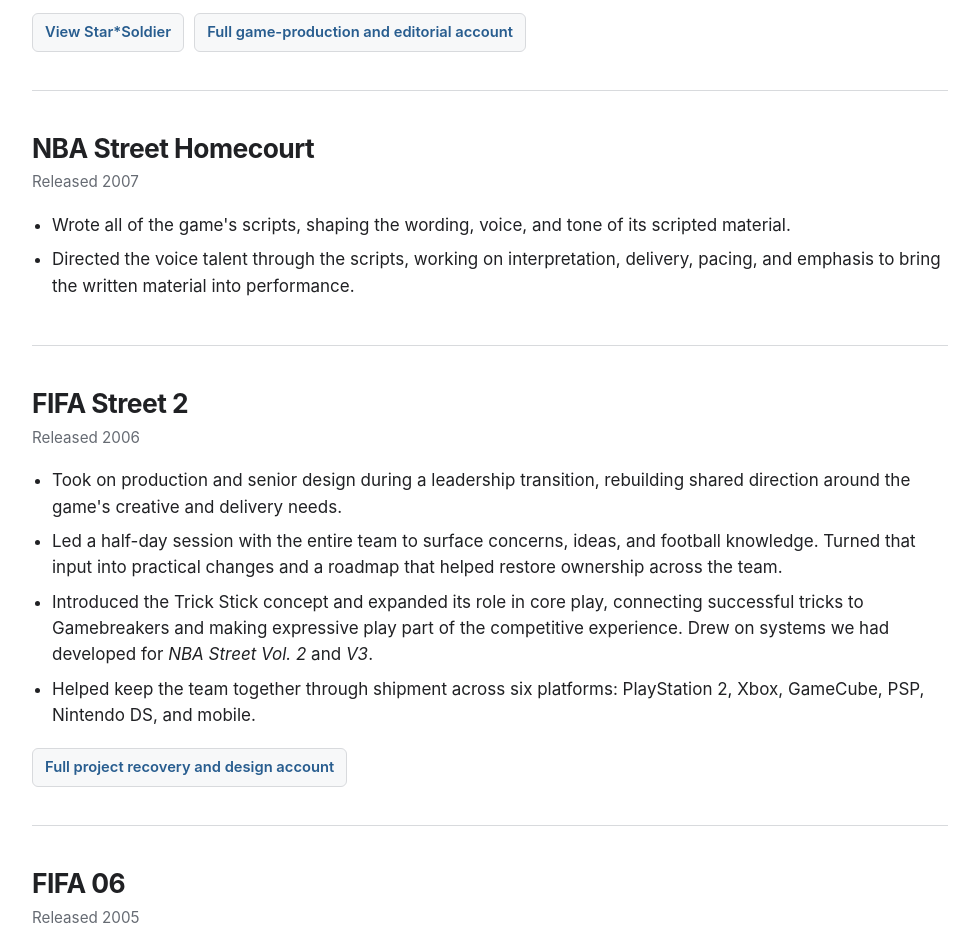
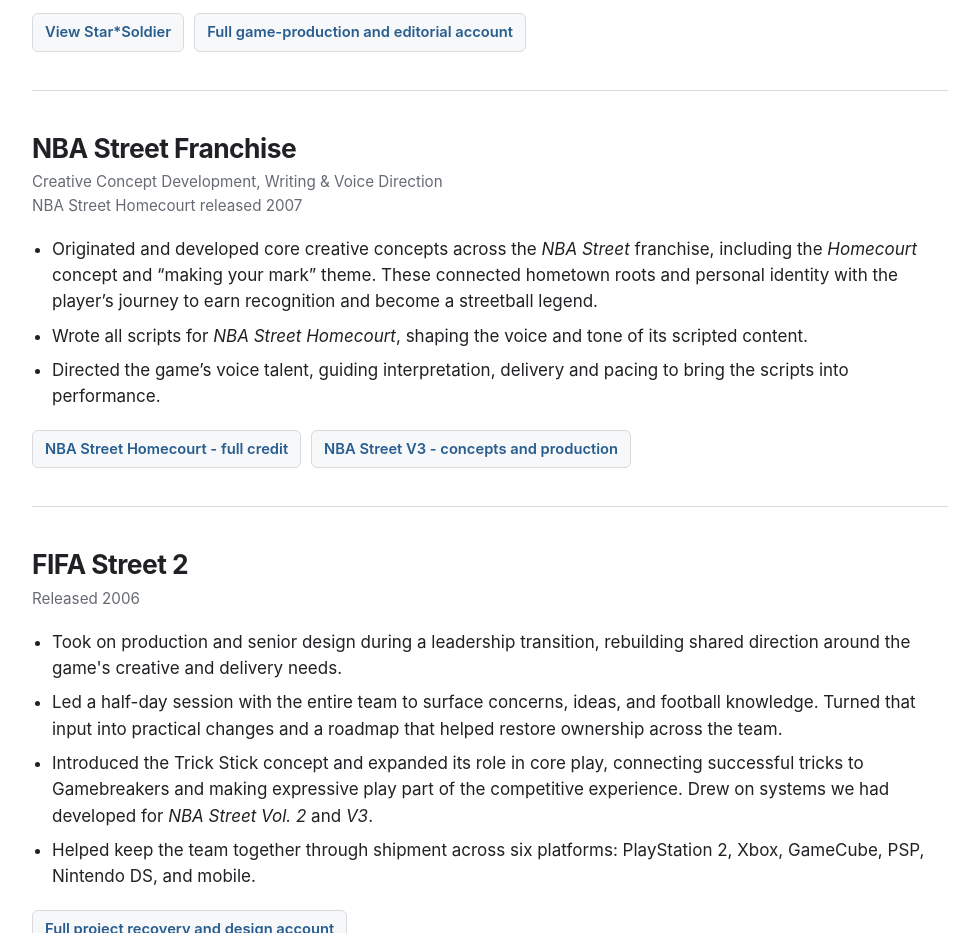
Before and after one commit to MaxMin4Life/creative-production, a plain HTML site: page index.html in a window 1280 px wide. Shown: the part 2660-3593 px from the top of the page, without its empty margins (150-1129 px from the left). Drawn offline with Linux system fonts and the light colour scheme.

Commit message:
Credit NBA Street franchise concept development and Homecourt themes

```diff
--- a/index.html
+++ b/index.html
@@ -355,17 +355,24 @@
 
 
     <section class="project" id="nba-street-homecourt">
-      <h2>NBA Street Homecourt</h2>
-      <p class="project-meta">Released 2007</p>
+      <h2>NBA Street Franchise</h2>
+      <p class="project-meta">Creative Concept Development, Writing &amp; Voice Direction<br>NBA Street Homecourt released 2007</p>
 
       <ul>
         <li>
-          Wrote all of the game's scripts, shaping the wording, voice, and tone of its scripted material.
+          Originated and developed core creative concepts across the <em>NBA Street</em> franchise, including the <em>Homecourt</em> concept and &ldquo;making your mark&rdquo; theme. These connected hometown roots and personal identity with the player&rsquo;s journey to earn recognition and become a streetball legend.
         </li>
         <li>
-          Directed the voice talent through the scripts, working on interpretation, delivery, pacing, and emphasis to bring the written material into performance.
+          Wrote all scripts for <em>NBA Street Homecourt</em>, shaping the voice and tone of its scripted content.
+        </li>
+        <li>
+          Directed the game&rsquo;s voice talent, guiding interpretation, delivery and pacing to bring the scripts into performance.
         </li>
       </ul>
+      <div class="media">
+        <a href="https://maxmin4life.github.io/credits/#credit-nba-street-homecourt">NBA Street Homecourt - full credit</a>
+        <a href="https://maxmin4life.github.io/creative-production/#nba-street-v3">NBA Street V3 - concepts and production</a>
+      </div>
     </section>
 
 
```
